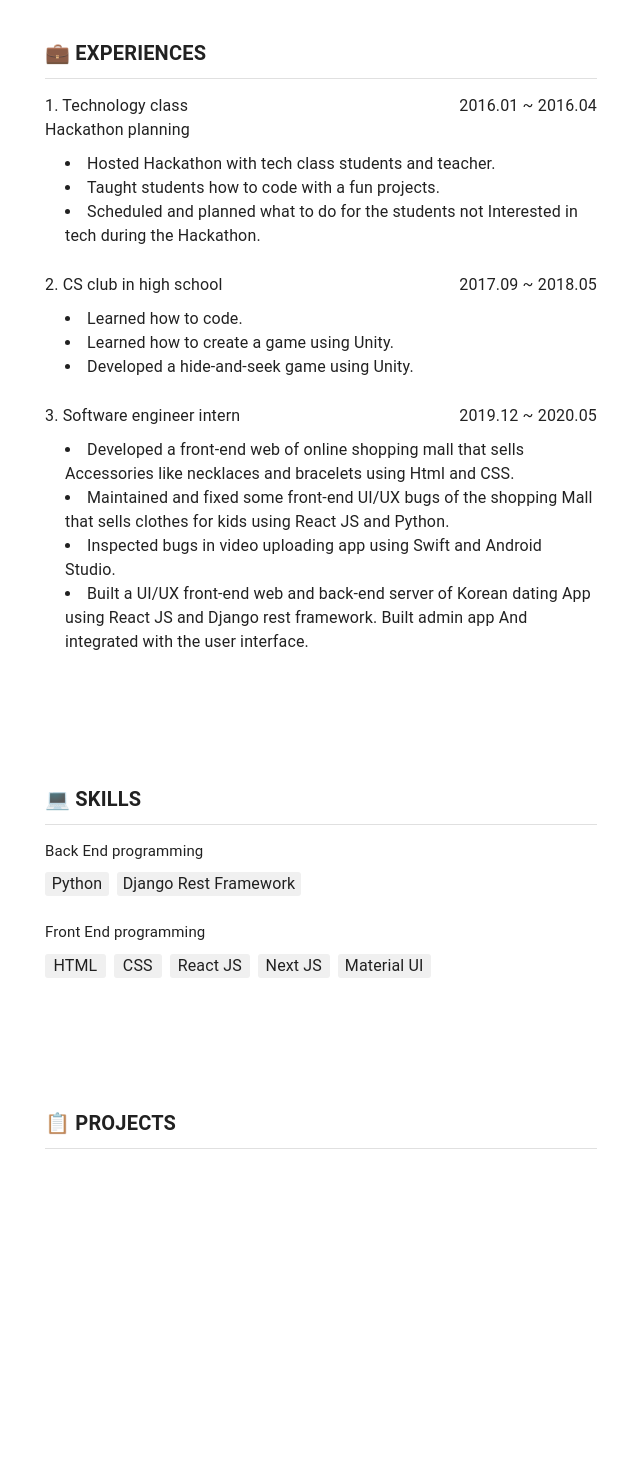
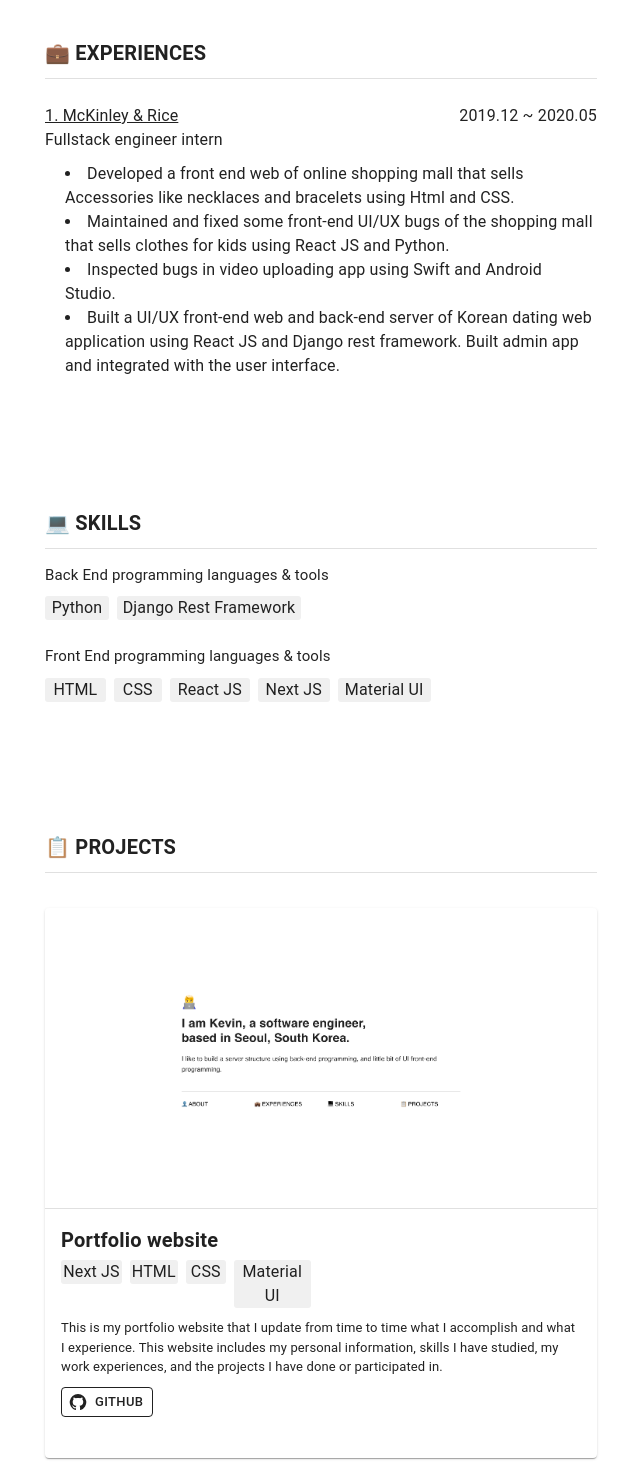
Before and after one commit to jeonghoyang12/my-portfolio, a Next.js app: page / in a window 1280 px wide. Shown: the part 1140-2610 px from the top of the page, without its empty margins (319-959 px from the left). Before the commit the page ends 2289 px from the top, so only its background shows below. Built offline with nearby package versions, Linux system fonts and the light colour scheme.

Commit message:
[components] fix design bugs and add some features

```diff
--- a/components/About.js
+++ b/components/About.js
@@ -7,6 +7,20 @@ import Link from "@mui/material/Link";
 import GitHubIcon from "@mui/icons-material/GitHub";
 import LinkedInIcon from "@mui/icons-material/LinkedIn";
 import InstagramIcon from "@mui/icons-material/Instagram";
+
+const ButtonMailto = ({ mailto, label }) => {
+  return (
+    <Link
+      to="#"
+      onClick={(e) => {
+        window.location = mailto;
+        e.preventDefault();
+      }}
+    >
+      {label}
+    </Link>
+  );
+};
 
 const useStyles = makeStyles({
   bodyText: {
--- a/components/Experiences.js
+++ b/components/Experiences.js
@@ -2,6 +2,7 @@ import React from "react";
 import Typography from "@mui/material/Typography";
 import Divider from "@mui/material/Divider";
 import Grid from "@mui/material/Grid";
+import Link from "@mui/material/Link";
 import { makeStyles } from "@mui/styles";
 
 const useStyles = makeStyles({
@@ -25,7 +26,7 @@ export default function Experiences() {
       <Divider style={{ paddingTop: "10px" }} />
 
       {/* N0.1 */}
-      <Grid container columnSpacing={12} style={{ paddingTop: "15px" }}>
+      {/* <Grid container columnSpacing={12} style={{ paddingTop: "15px" }}>
         <Grid item xs={8} lg>
           <Typography className={classes.mainText}>
             1. Technology class
@@ -49,10 +50,10 @@ export default function Experiences() {
           Scheduled and planned what to do for the students not Interested in{" "}
           tech during the Hackathon.
         </li>
-      </Typography>
+      </Typography> */}
 
       {/* No.2 */}
-      <Grid container columnSpacing={12} style={{ paddingTop: "25px" }}>
+      {/* <Grid container columnSpacing={12} style={{ paddingTop: "25px" }}>
         <Grid item xs={8} lg>
           <Typography className={classes.mainText}>
             2. CS club in high school
@@ -72,13 +73,20 @@ export default function Experiences() {
         <li style={{ marginLeft: "20px" }}>
           Developed a hide-and-seek game using Unity.
         </li>
-      </Typography>
+      </Typography> */}
 
       {/* No.3 */}
       <Grid container columnSpacing={12} style={{ paddingTop: "25px" }}>
         <Grid item xs={8} lg>
+          <Link
+            href="https://www.mckinleyrice.com/"
+            className={classes.mainText}
+            color="inherit"
+          >
+            1. McKinley & Rice
+          </Link>
           <Typography className={classes.mainText}>
-            3. Software engineer intern
+            Fullstack engineer intern
           </Typography>
         </Grid>
         <Grid item>
@@ -89,20 +97,20 @@ export default function Experiences() {
       </Grid>
       <Typography className={classes.bodyText}>
         <li style={{ marginLeft: "20px" }}>
-          Developed a front-end web of online shopping mall that sells
+          Developed a front end web of online shopping mall that sells
           Accessories like necklaces and bracelets using Html and CSS.
         </li>
         <li style={{ marginLeft: "20px" }}>
-          Maintained and fixed some front-end UI/UX bugs of the shopping Mall
+          Maintained and fixed some front-end UI/UX bugs of the shopping mall
           that sells clothes for kids using React JS and Python.
         </li>
         <li style={{ marginLeft: "20px" }}>
           Inspected bugs in video uploading app using Swift and Android Studio.
         </li>
         <li style={{ marginLeft: "20px" }}>
-          Built a UI/UX front-end web and back-end server of Korean dating App
-          using React JS and Django rest framework. Built admin app And
-          integrated with the user interface.
+          Built a UI/UX front-end web and back-end server of Korean dating web
+          application using React JS and Django rest framework. Built admin app
+          and integrated with the user interface.
         </li>
       </Typography>
     </section>
--- a/components/NavRow.js
+++ b/components/NavRow.js
@@ -20,7 +20,6 @@ export default function NavRow() {
             e.preventDefault();
             about &&
               about.scrollIntoView({ behavior: "smooth", block: "start" });
-            window.history.pushState("about", "about", "/about");
           }}
         >
           <Typography fontSize="13px">👤 ABOUT</Typography>
@@ -35,7 +34,6 @@ export default function NavRow() {
             e.preventDefault();
             about &&
               about.scrollIntoView({ behavior: "smooth", block: "start" });
-            window.history.pushState("exp", "exp", "/exp");
           }}
         >
           <Typography fontSize="13px">💼 EXPERIENCES</Typography>
@@ -50,7 +48,6 @@ export default function NavRow() {
             e.preventDefault();
             about &&
               about.scrollIntoView({ behavior: "smooth", block: "start" });
-            window.history.pushState("skills", "skills", "/skills");
           }}
         >
           <Typography fontSize="13px">💻 SKILLS</Typography>
@@ -65,7 +62,6 @@ export default function NavRow() {
             e.preventDefault();
             about &&
               about.scrollIntoView({ behavior: "smooth", block: "start" });
-            window.history.pushState("projects", "projects", "/projects");
           }}
         >
           <Typography fontSize="13px">📋 PROJECTS</Typography>
--- a/components/Projects.js
+++ b/components/Projects.js
@@ -1,14 +1,98 @@
 import React from "react";
+import Image from "next/image";
+import { makeStyles } from "@mui/styles";
 import Typography from "@mui/material/Typography";
 import Divider from "@mui/material/Divider";
+import Box from "@mui/material/Box";
+import Card from "@mui/material/Card";
+import CardContent from "@mui/material/CardContent";
+import Grid from "@mui/material/Grid";
+import Button from "@mui/material/Button";
+import GitHubIcon from "@mui/icons-material/GitHub";
+import image from "../public/portfolio.png";
+
+const commonStyles = {
+  bgcolor: "#F0F0F0",
+  borderRadius: "3px",
+};
+
+const useStyles = makeStyles({
+  box: {
+    minWidth: 275,
+    height: "550px",
+    borderRadius: "3px",
+  },
+  boxText: {
+    textAlign: "center",
+    fontSize: "13px",
+    position: "static",
+  },
+  buttonText: {
+    textAlign: "center",
+    fontSize: "15px",
+    position: "static",
+  },
+});
 
 export default function Projects() {
+  const classes = useStyles();
   return (
     <section id="projects">
       <Typography style={{ paddingTop: "130px", fontSize: "20px" }}>
         <strong>📋 PROJECTS</strong>
       </Typography>
       <Divider style={{ paddingTop: "10px" }} />
+      <Box sx={{ paddingTop: "35px", paddingBottom: "30px" }}>
+        <Card className={classes.box}>
+          <Image src={image} alt="" minWidth={275} />
+          <Divider />
+          <CardContent>
+            <Typography sx={{ fontWeight: "bold", fontSize: "20px" }}>
+              Portfolio website
+            </Typography>
+            <Grid container sx={{ paddingTop: "5px" }} spacing={1}>
+              <Grid item>
+                <Box sx={{ ...commonStyles, width: "3.8rem" }}>
+                  <Typography className={classes.boxText}>Next JS</Typography>
+                </Box>
+              </Grid>
+              <Grid item>
+                <Box sx={{ ...commonStyles, width: "3rem" }}>
+                  <Typography className={classes.boxText}>HTML</Typography>
+                </Box>
+              </Grid>
+              <Grid item>
+                <Box sx={{ ...commonStyles, width: "2.5rem" }}>
+                  <Typography className={classes.boxText}>CSS</Typography>
+                </Box>
+              </Grid>
+              <Grid item>
+                <Box sx={{ ...commonStyles, width: "4.8rem" }}>
+                  <Typography className={classes.boxText}>
+                    Material UI
+                  </Typography>
+                </Box>
+              </Grid>
+            </Grid>
+            <Typography sx={{ paddingTop: "10px", fontSize: "13px" }}>
+              This is my portfolio website that I update from time to time what
+              I accomplish and what I experience. This website includes my
+              personal information, skills I have studied, my work experiences,
+              and the projects I have done or participated in.
+            </Typography>
+            <Button
+              sx={{ marginTop: "10px" }}
+              size="small"
+              color="inherit"
+              variant="outlined"
+              startIcon={<GitHubIcon />}
+              href="https://github.com/jeonghoyang12/my-portfolio"
+            >
+              Github
+            </Button>
+          </CardContent>
+        </Card>
+      </Box>
     </section>
   );
 }
--- a/components/Skills.js
+++ b/components/Skills.js
@@ -7,7 +7,6 @@ import Grid from "@mui/material/Grid";
 
 const commonStyles = {
   bgcolor: "#F0F0F0",
-  // width: "4.5rem",
   borderRadius: "3px",
 };
 
@@ -30,7 +29,7 @@ export default function Skills() {
 
       {/* Back End programming */}
       <Typography style={{ paddingTop: "15px", fontSize: "15px" }}>
-        Back End programming
+        Back End programming languages & tools
       </Typography>
 
       <Box sx={{ display: "flex", paddingTop: "10px" }}>
@@ -52,7 +51,7 @@ export default function Skills() {
 
       {/* Front End programming */}
       <Typography style={{ paddingTop: "25px", fontSize: "15px" }}>
-        Front End programming
+        Front End programming languages & tools
       </Typography>
       <Box sx={{ display: "flex", paddingTop: "10px" }}>
         <Grid container spacing={1}>
```
Also changed, not shown: components/Footer.js (added, +48 -0 lines).
